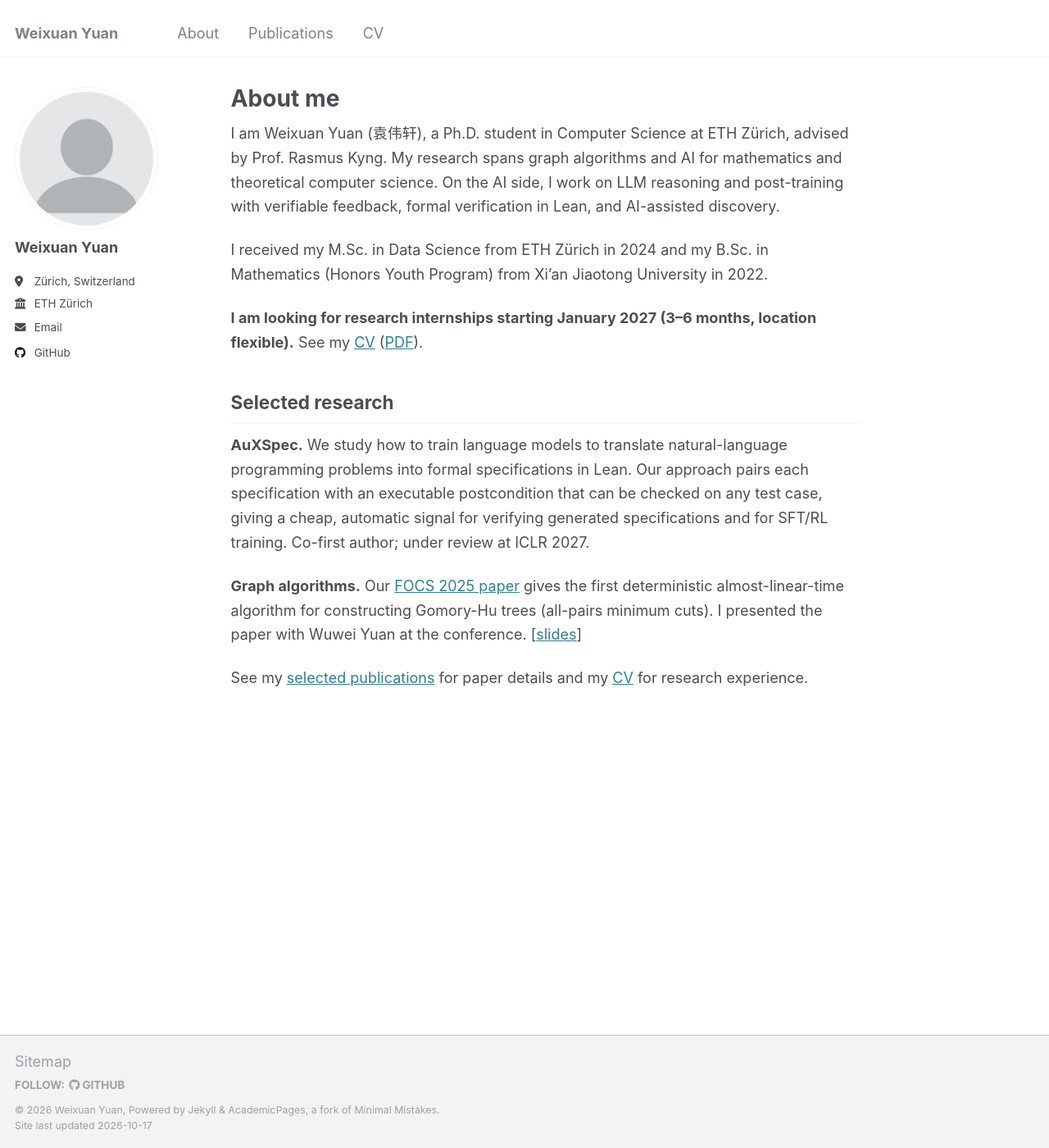
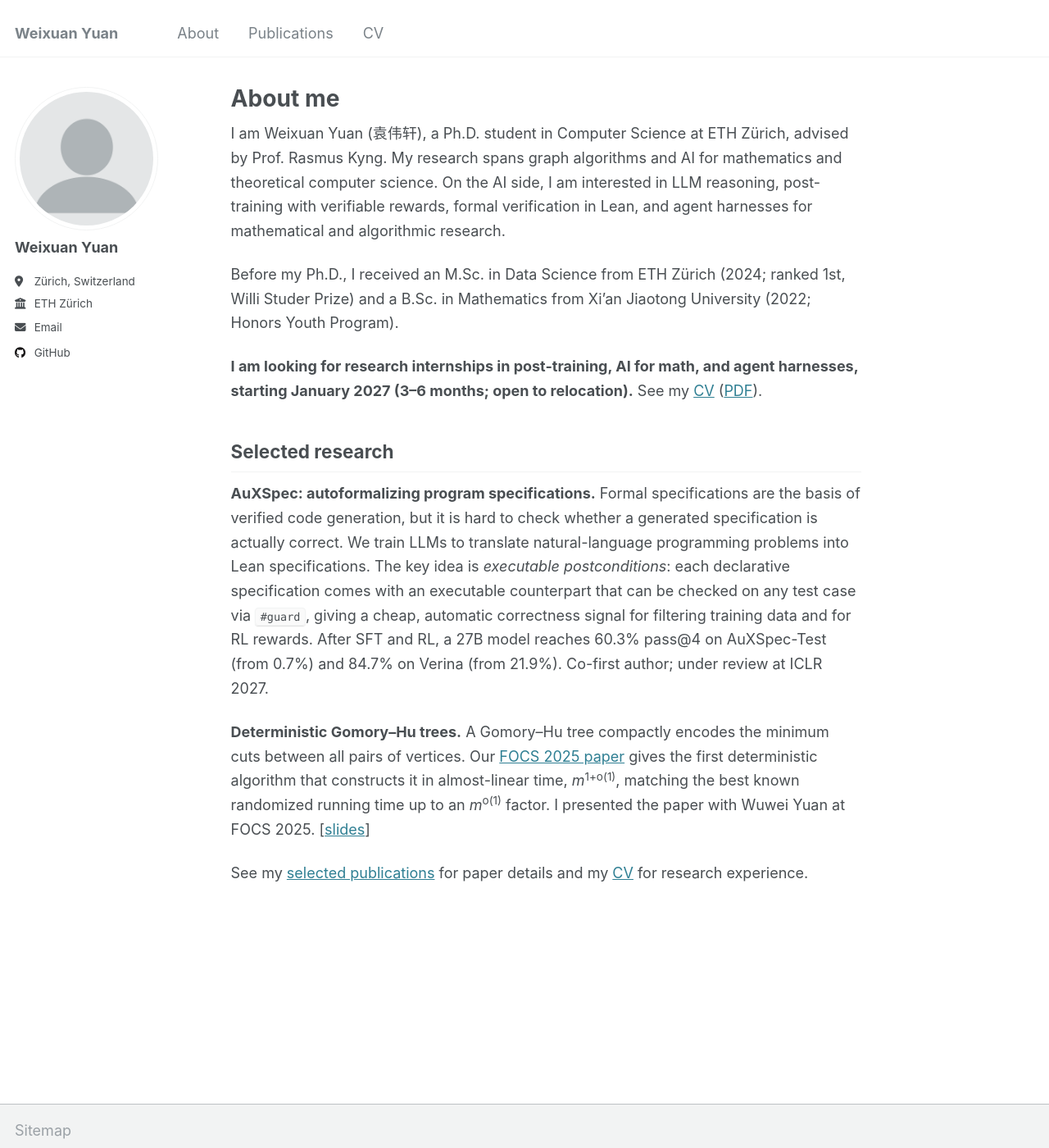
Before and after one commit to yzll0/yzll0.github.io, a Jekyll site: the page built from _pages/about.md, in a window 1280 px wide and 1400 px high. Shown: the whole window at 82% size. Built offline with Jekyll 4.4.1, drawn with Linux system fonts in a browser that asks for light colours.

Commit message:
Update About and Publications pages

```diff
--- a/_pages/about.md
+++ b/_pages/about.md
@@ -7,16 +7,16 @@
   - /about.html
 ---
 
-I am Weixuan Yuan (袁伟轩), a Ph.D. student in Computer Science at ETH Zürich, advised by Prof. Rasmus Kyng. My research spans graph algorithms and AI for mathematics and theoretical computer science. On the AI side, I work on LLM reasoning and post-training with verifiable feedback, formal verification in Lean, and AI-assisted discovery.
+I am Weixuan Yuan (袁伟轩), a Ph.D. student in Computer Science at ETH Zürich, advised by Prof. Rasmus Kyng. My research spans graph algorithms and AI for mathematics and theoretical computer science. On the AI side, I am interested in LLM reasoning, post-training with verifiable rewards, formal verification in Lean, and agent harnesses for mathematical and algorithmic research.
 
-I received my M.Sc. in Data Science from ETH Zürich in 2024 and my B.Sc. in Mathematics (Honors Youth Program) from Xi'an Jiaotong University in 2022.
+Before my Ph.D., I received an M.Sc. in Data Science from ETH Zürich (2024; ranked 1st, Willi Studer Prize) and a B.Sc. in Mathematics from Xi'an Jiaotong University (2022; Honors Youth Program).
 
-**I am looking for research internships starting January 2027 (3–6 months, location flexible).** See my [CV](/cv/) ([PDF](/files/Weixuan_Yuan_CV.pdf)).
+**I am looking for research internships in post-training, AI for math, and agent harnesses, starting January 2027 (3–6 months; open to relocation).** See my [CV](/cv/) ([PDF](/files/Weixuan_Yuan_CV.pdf)).
 
 ## Selected research
 
-**AuXSpec.** We study how to train language models to translate natural-language programming problems into formal specifications in Lean. Our approach pairs each specification with an executable postcondition that can be checked on any test case, giving a cheap, automatic signal for verifying generated specifications and for SFT/RL training. Co-first author; under review at ICLR 2027.
+**AuXSpec: autoformalizing program specifications.** Formal specifications are the basis of verified code generation, but it is hard to check whether a generated specification is actually correct. We train LLMs to translate natural-language programming problems into Lean specifications. The key idea is *executable postconditions*: each declarative specification comes with an executable counterpart that can be checked on any test case via `#guard`, giving a cheap, automatic correctness signal for filtering training data and for RL rewards. After SFT and RL, a 27B model reaches 60.3% pass@4 on AuXSpec-Test (from 0.7%) and 84.7% on Verina (from 21.9%). Co-first author; under review at ICLR 2027.
 
-**Graph algorithms.** Our [FOCS 2025 paper](https://arxiv.org/abs/2507.20354) gives the first deterministic almost-linear-time algorithm for constructing Gomory-Hu trees (all-pairs minimum cuts). I presented the paper with Wuwei Yuan at the conference. [[slides](https://ywwywwyww.github.io/files/DeterGHTreeSlides.pdf)]
+**Deterministic Gomory–Hu trees.** A Gomory–Hu tree compactly encodes the minimum cuts between all pairs of vertices. Our [FOCS 2025 paper](https://arxiv.org/abs/2507.20354) gives the first deterministic algorithm that constructs it in almost-linear time, <i>m</i><sup>1+o(1)</sup>, matching the best known randomized running time up to an <i>m</i><sup>o(1)</sup> factor. I presented the paper with Wuwei Yuan at FOCS 2025. [[slides](https://ywwywwyww.github.io/files/DeterGHTreeSlides.pdf)]
 
 See my [selected publications](/publications/) for paper details and my [CV](/cv/) for research experience.
```
Also changed, not shown: _pages/publications.md (+2 -0 lines).
